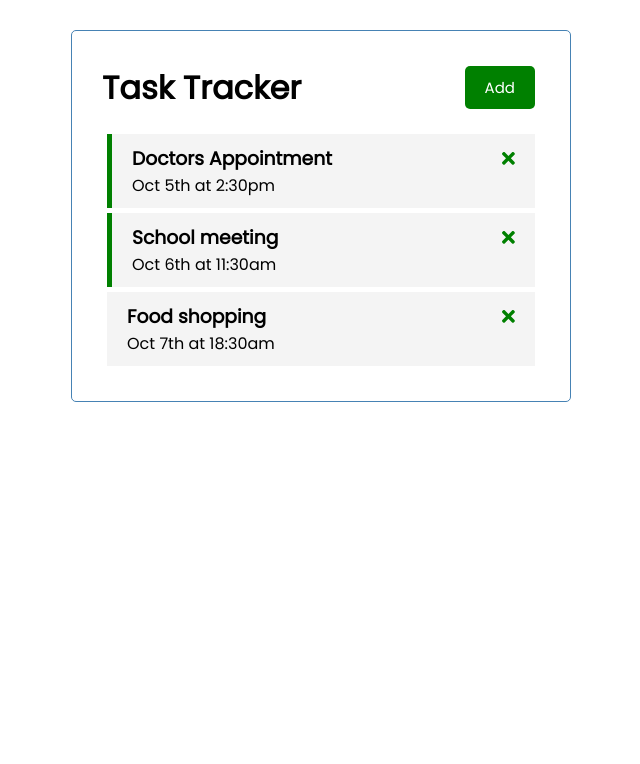
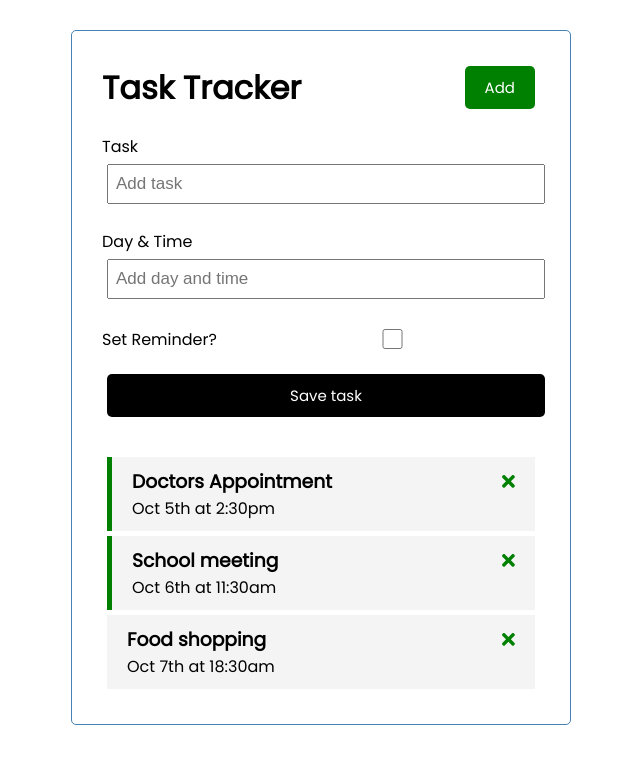
Before and after one commit to iamnachoj/Task-Tracker, an Angular app: page / in a window 1280 px wide. Shown: the top 764 px of the page, without its empty margins (319-959 px from the left). Built offline with nearby package versions, Linux system fonts and the light colour scheme; data requests are answered from the project's data file.

Commit message:
submit and create new tasks

```diff
--- /dev/null
+++ b/src/app/components/add-task/add-task.component.html
@@ -0,0 +1,15 @@
+<form class="add-form" (ngSubmit)="onSubmit()">
+  <div class="form-control">
+    <label for="text">Task</label>
+    <input type="text" name="text" [(ngModel)]="text" id="text" placeholder="Add task">
+  </div>
+  <div class="form-control">
+    <label for="day">Day & Time</label>
+    <input type="text" name="day" [(ngModel)]="day" id="day" placeholder="Add day and time">
+  </div>
+  <div class="form-control form-control-check">
+    <label for="reminder">Set Reminder?</label>
+    <input type="checkbox" name="reminder" [(ngModel)]="reminder" id="reminder">
+  </div>
+  <input type="submit" value="Save task" class="btn btn-block">
+</form>
--- /dev/null
+++ b/src/app/components/add-task/add-task.component.scss
@@ -0,0 +1,3 @@
+.add-form {
+  margin-bottom: 40px;
+}
--- /dev/null
+++ b/src/app/components/add-task/add-task.component.ts
@@ -0,0 +1,35 @@
+import { Component, OnInit, Output, EventEmitter } from '@angular/core';
+import {Task} from '../../Task';
+@Component({
+  selector: 'app-add-task',
+  templateUrl: './add-task.component.html',
+  styleUrls: ['./add-task.component.scss']
+})
+export class AddTaskComponent implements OnInit {
+
+  @Output() onAddTask: EventEmitter<Task>= new EventEmitter()
+
+  text!: string;
+  day!: string;
+  reminder: boolean = false;
+
+  constructor() { }
+
+  ngOnInit(): void {}
+
+  onSubmit(){
+    if(!this.text){alert("please add a task!"); return;}
+
+    const newTask = {
+      text: this.text,
+      day: this.day,
+      reminder: this.reminder
+    }
+
+    this.onAddTask.emit(newTask);
+
+    this.text = ''
+    this.day = ''
+    this.reminder = false
+  }
+}
--- a/src/app/components/tasks/tasks.component.html
+++ b/src/app/components/tasks/tasks.component.html
@@ -1,3 +1,4 @@
+<app-add-task (onAddTask)="addTask($event)"></app-add-task>
 <app-task-item
   (onDeleteTask)="deleteTask(task)"
   (onToggleReminder)="toggleReminder(task)"
--- a/src/app/components/tasks/tasks.component.ts
+++ b/src/app/components/tasks/tasks.component.ts
@@ -25,4 +25,8 @@ export class TasksComponent implements OnInit {
     task.reminder = !task.reminder;
     this.taskService.updateTaskReminder(task).subscribe()
   }
+
+  addTask(task: Task){
+    this.taskService.addTask(task).subscribe((task) => (this.tasks.push(task)))
+  }
 }
--- a/src/app/services/task.service.ts
+++ b/src/app/services/task.service.ts
@@ -28,4 +28,7 @@ export class TaskService {
     const url = `${this.apiUrl}/${task.id}`;
     return this.http.put<Task>(url, task, httpOptions)
   }
+  addTask(task: Task): Observable<Task> {
+    return this.http.post<Task>(this.apiUrl, task, httpOptions);
+  }
 }
```
Also changed, not shown: src/app/app.module.ts (+6 -2 lines), 1 other file (tests, documents, lock files or other folders).
